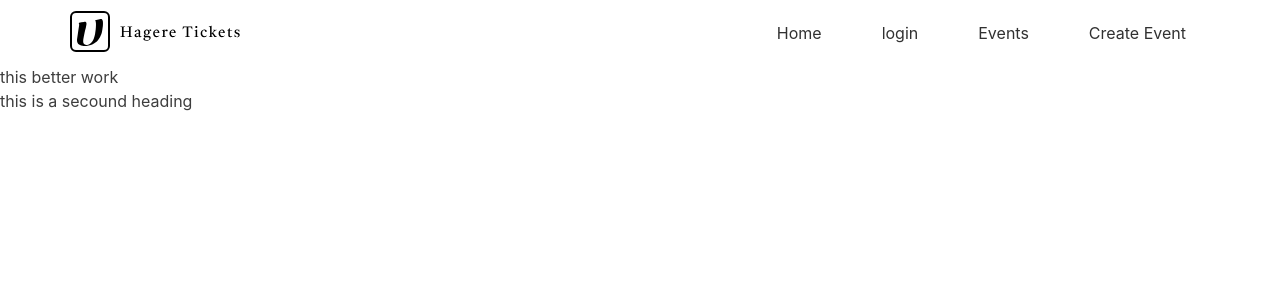
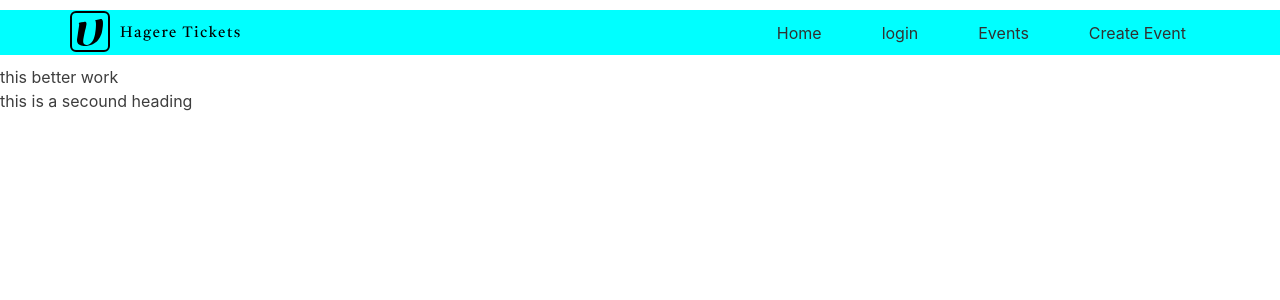
Before and after one commit to kiztopia1/hagere-tickets, a React (Create React App) app: page / in a window 1280 px wide. Shown: the top 300 px of the page. Built offline with nearby package versions, Linux system fonts and the light colour scheme.

Commit message:
testing the header

```diff
--- a/src/index.css
+++ b/src/index.css
@@ -15,3 +15,7 @@ code {
   font-family: source-code-pro, Menlo, Monaco, Consolas, "Courier New",
     monospace;
 }
+.App
+{
+  background-color: aqua;
+}
```
